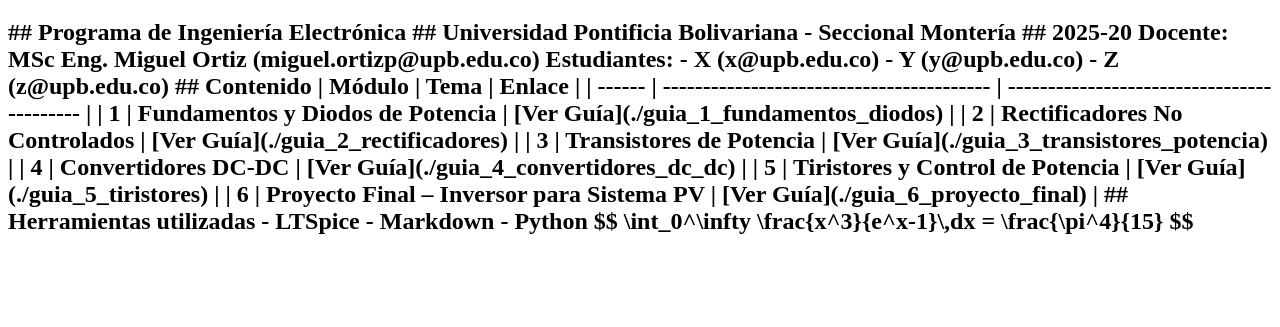
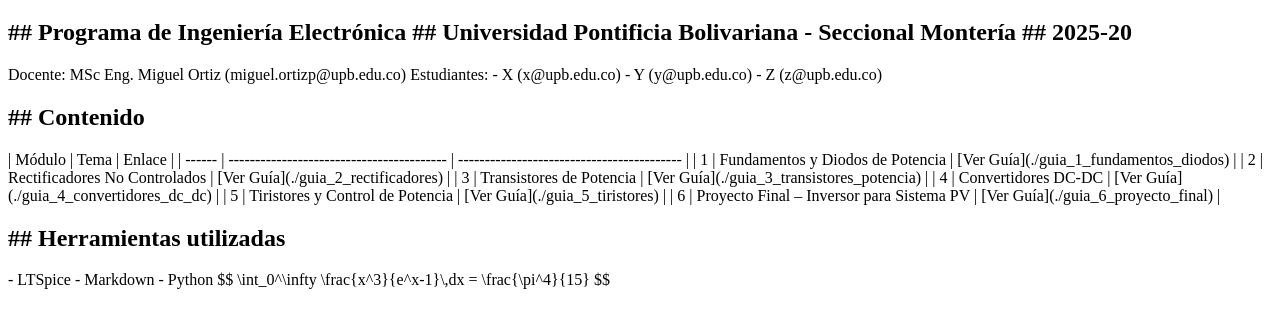
Before and after one commit to Alvaro-23-N/UNI_PowerElectronic, a plain HTML site: page index.html in a window 1280 px wide. Shown: the part 87-414 px from the top of the page. Drawn offline with Linux system fonts and the light colour scheme.

Commit message:
Update index.html
5

```diff
--- a/index.html
+++ b/index.html
@@ -12,7 +12,7 @@
 <h2>## Programa de Ingeniería Electrónica
 ## Universidad Pontificia Bolivariana - Seccional Montería
 ## 2025-20
-
+ </h2>
 Docente: MSc Eng. Miguel Ortiz (miguel.ortizp@upb.edu.co)
 
 Estudiantes:
@@ -20,7 +20,7 @@ Estudiantes:
 - Y (y@upb.edu.co)
 - Z (z@upb.edu.co)
 
-## Contenido
+<h2>## Contenido </h2>
 
 | Módulo | Tema                                      | Enlace                                     |
 | ------ | ----------------------------------------- | ------------------------------------------ |
@@ -31,7 +31,7 @@ Estudiantes:
 | 5      | Tiristores y Control de Potencia          | [Ver Guía](./guia_5_tiristores)            |
 | 6      | Proyecto Final – Inversor para Sistema PV | [Ver Guía](./guia_6_proyecto_final)        |
 
-## Herramientas utilizadas
+<h2>## Herramientas utilizadas</h2>
 
 - LTSpice
 - Markdown
@@ -39,6 +39,6 @@ Estudiantes:
    $$
     \int_0^\infty \frac{x^3}{e^x-1}\,dx = \frac{\pi^4}{15}
     $$
-     </h2>
+
 </body>
 </html>
```
